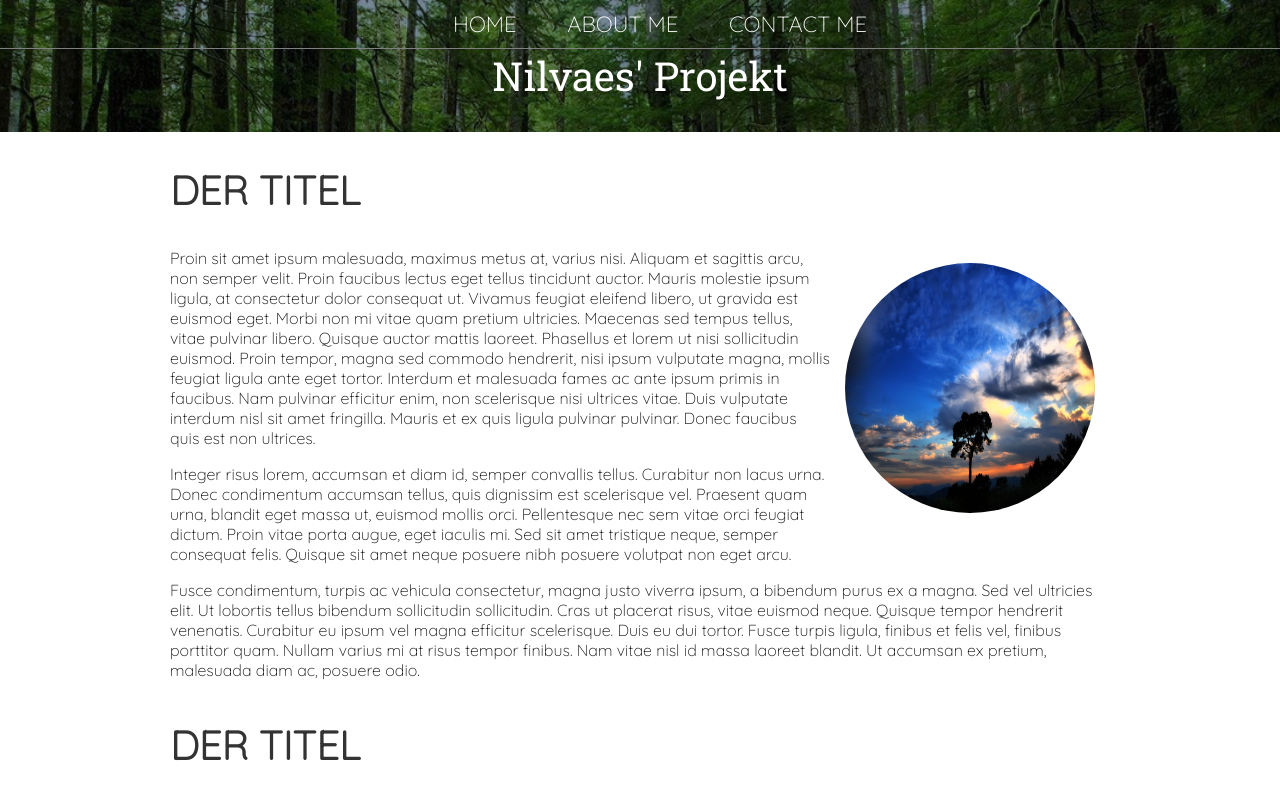
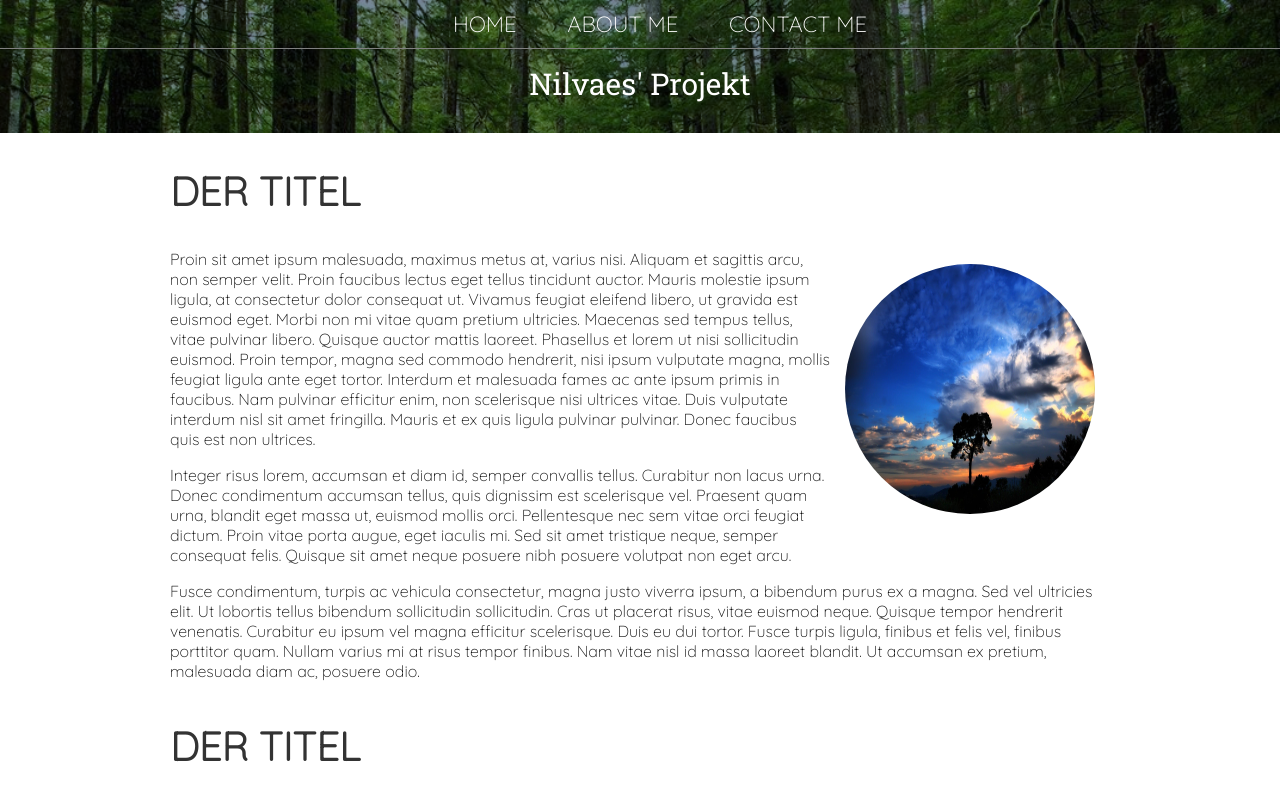
Before and after one commit to nilvaes/projekt-2, a plain HTML site: page index.html in a window 1280 px wide. Shown: the top 800 px of the page. Drawn offline with Linux system fonts and the light colour scheme.

Commit message:
trying something with heading

```diff
--- a/index.html
+++ b/index.html
@@ -16,7 +16,7 @@
           <li><a href="contact.html">CONTACT ME</a></li>
         </ul>
       </nav>
-      <h1 class="projekt-name projekt-name-big">Nilvaes' Projekt</h1>
+      <h1 class="header-about">Nilvaes' Projekt</h1>
     </div>
 
     <div class="content-para container">
```
